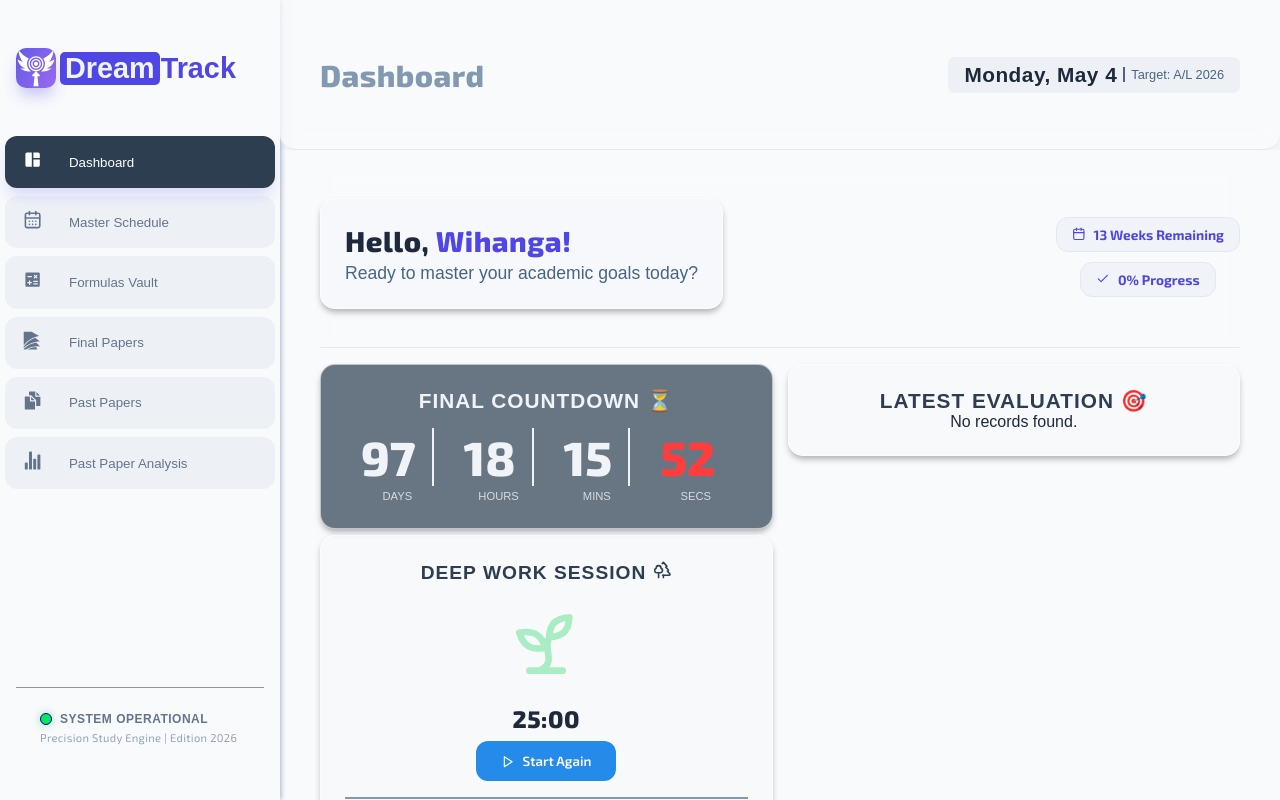
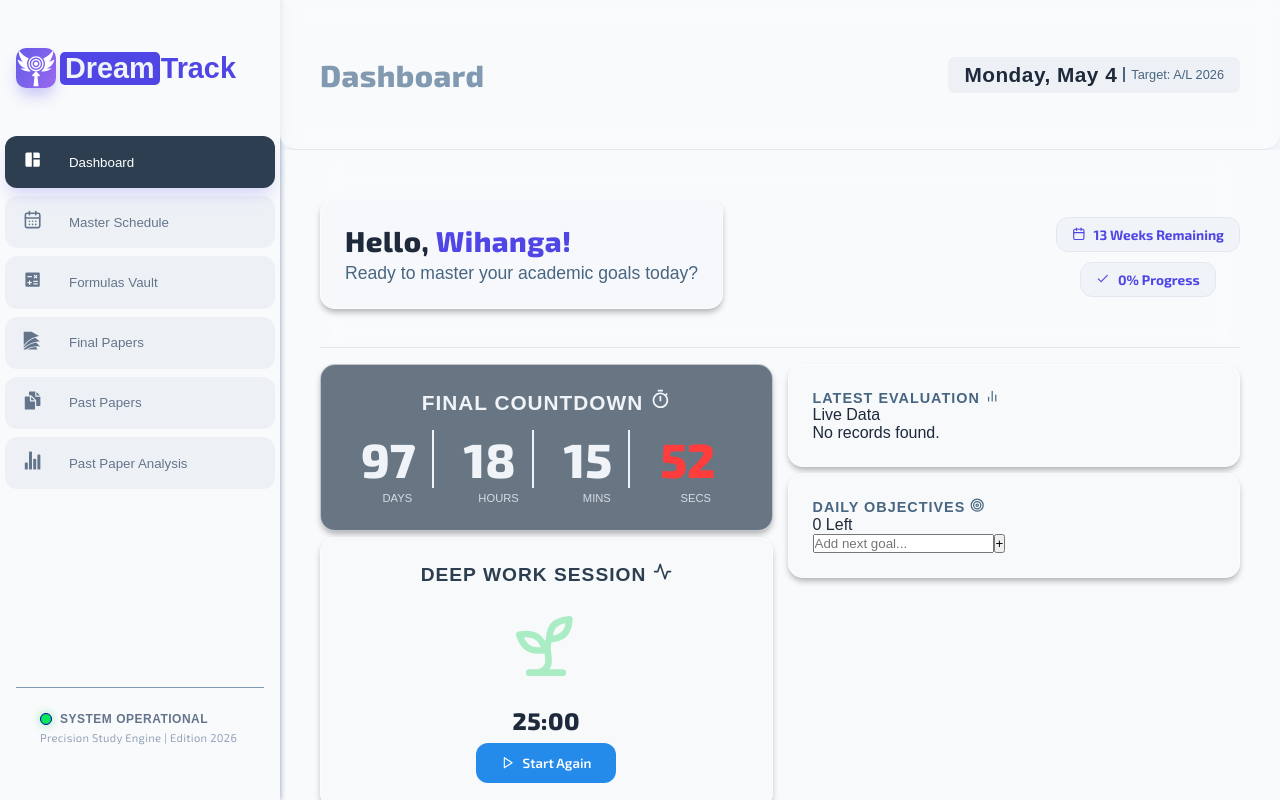
Before and after one commit to lakshan-beast/Future-Plan, a React (Vite) app: page / in a window 1280 px wide. Built offline with nearby package versions, Linux system fonts and the light colour scheme; a web font is replaced by a local one.

Commit message:
Enhance Dashboard UI with new icons and improved layout for focus and performance sections

```diff
--- a/src/pages/Dashboard.jsx
+++ b/src/pages/Dashboard.jsx
@@ -10,6 +10,14 @@ import {
   LuSprout,
   LuFlower2,
 } from "react-icons/lu";
+import { MdOutlineTimer } from "react-icons/md";
+
+import {
+  FiActivity,
+  FiTrendingUp,
+  FiBarChart2,
+  FiTarget,
+} from "react-icons/fi";
 
 const Dashboard = () => {
   // --- 1. States ---
@@ -140,7 +148,161 @@ const Dashboard = () => {
       .padStart(2, "0")}:${(s % 60).toString().padStart(2, "0")}`;
 
   return (
+    // <div className="dashboard-wrapper">
+    //   <header className="dashboard-main">
+    //     <div className="welcome-section card">
+    //       <h1>
+    //         Hello, <span>Wihanga!</span>
+    //       </h1>
+    //       <p>Ready to master your academic goals today?</p>
+    //     </div>
+    //     <div className="dashboard-main-right">
+    //       <div className="badge-status primary">
+    //         <LuCalendar /> {weeksUntilExam} Weeks Remaining
+    //       </div>
+    //       <div className="badge-status success">
+    //         <LuCheck /> {weeklyProgress}% Progress
+    //       </div>
+    //     </div>
+    //   </header>
+
+    //   <div className="main-grid">
+    //     <div className="left-col">
+    //       <div className="card countdown-card-premium">
+    //         <h3>Final Countdown ⏳</h3>
+    //         <div className="timer-grid">
+    //           <div className="time-item">
+    //             <span>{timeLeft.days}</span>
+    //             <small>Days</small>
+    //           </div>
+    //           <div className="time-item">
+    //             <span>{timeLeft.hours}</span>
+    //             <small>Hours</small>
+    //           </div>
+    //           <div className="time-item">
+    //             <span>{timeLeft.mins}</span>
+    //             <small>Mins</small>
+    //           </div>
+    //           <div className="time-item">
+    //             <span className="secs">{timeLeft.seconds}</span>
+    //             <small>Secs</small>
+    //           </div>
+    //         </div>
+    //       </div>
+
+    //       <div className="card focus-card-premium">
+    //         <h3>
+    //           Deep Work Session <LuTrees />
+    //         </h3>
+    //         <div className="forest-visual">
+    //           {isOvertime || 1500 - seconds > 1200 ? (
+    //             <LuTrees className="tree grown" />
+    //           ) : 1500 - seconds > 600 ? (
+    //             <LuFlower2 className="tree growing" />
+    //           ) : (
+    //             <LuSprout className="tree seed" />
+    //           )}
+    //         </div>
+
+    //         <div className={`timer-display ${isOvertime ? "emergency" : ""}`}>
+    //           {isOvertime && <span className="ot-label">OVERTIME</span>}
+    //           <h2>{formatTime(seconds)}</h2>
+    //         </div>
+
+    //         <div className="timer-controls">
+    //           <button
+    //             onClick={() => setIsActive(!isActive)}
+    //             className="btn-start">
+    //             {isActive ? <LuPause /> : <LuPlay />}{" "}
+    //             {isActive ? "Pause" : "Start Again"}
+    //           </button>
+    //           {(isActive || isOvertime) && (
+    //             <button onClick={finishFocusSession} className="btn-complete">
+    //               Finish & Plant
+    //             </button>
+    //           )}
+    //         </div>
+    //         {/* </div> */}
+
+    //         <div className="forest-gallery">
+    //           <h3>Weekly Forest Growth </h3>
+    //           <div className="calendar-grid">
+    //             {weeklyForest.map(([date, count], i) => (
+    //               <div key={i} className="day-growth">
+    //                 <div className="tree-stack">
+    //                   {[...Array(Math.min(count, 3))].map((_, idx) => (
+    //                     <LuTrees key={idx} />
+    //                   ))}
+    //                   {count === 0 && <span className="seed-dot">.</span>}
+    //                 </div>
+    //                 <span className="day-label">
+    //                   {date === new Date().toLocaleDateString()
+    //                     ? "Today"
+    //                     : date.split("/")[1] + "/" + date.split("/")[0]}
+    //                 </span>
+    //               </div>
+    //             ))}
+    //           </div>
+    //         </div>
+    //       </div>
+    //     </div>
+
+    //     <div className="right-col">
+    //       <div className="card performance-card">
+    //         <h3>Latest Evaluation 🎯</h3>
+    //         {lastPaper ? (
+    //           <div className="performance-content">
+    //             <span className="sub-badge">{lastPaper.subject}</span>
+    //             <div className="score-box">
+    //               <span className="score-num">{lastPaper.marks}</span>
+    //               <span className="percent-sign">%</span>
+    //             </div>
+    //             <p className="paper-type">{lastPaper.type} Paper</p>
+    //           </div>
+    //         ) : (
+    //           <p className="no-data">No records found.</p>
+    //         )}
+    //       </div>
+
+    //       <div className="card todo-card">
+    //         <h3>Daily Objectives 📚</h3>
+    //         <form
+    //           onSubmit={(e) => {
+    //             e.preventDefault();
+    //             if (!newTask.trim()) return;
+    //             const updated = [
+    //               ...tasks,
+    //               { id: Date.now(), text: newTask, completed: false },
+    //             ];
+    //             setTasks(updated);
+    //             localStorage.setItem("tasks", JSON.stringify(updated));
+    //             setNewTask("");
+    //           }}
+    //           className="task-form">
+    //           <input
+    //             value={newTask}
+    //             onChange={(e) => setNewTask(e.target.value)}
+    //             placeholder="Next milestone..."
+    //           />
+    //         </form>
+    //         <div className="task-list">
+    //           {tasks.map((t) => (
+    //             <div
+    //               key={t.id}
+    //               className={`task-item ${t.completed ? "done" : ""}`}
+    //               onClick={() => handleTaskToggle(t.id)}>
+    //               {t.completed ? <LuCheck /> : <LuCircle />}{" "}
+    //               <span>{t.text}</span>
+    //             </div>
+    //           ))}
+    //         </div>
+    //       </div>
+    //     </div>
+    //   </div>
+    // </div>
+
     <div className="dashboard-wrapper">
+      {/* Header Section */}
       <header className="dashboard-main">
         <div className="welcome-section card">
           <h1>
@@ -159,9 +321,12 @@ const Dashboard = () => {
       </header>
 
       <div className="main-grid">
+        {/* Left Column: Focus & Countdown */}
         <div className="left-col">
           <div className="card countdown-card-premium">
-            <h3>Final Countdown ⏳</h3>
+            <h3>
+              Final Countdown <MdOutlineTimer />
+            </h3>
             <div className="timer-grid">
               <div className="time-item">
                 <span>{timeLeft.days}</span>
@@ -184,7 +349,7 @@ const Dashboard = () => {
 
           <div className="card focus-card-premium">
             <h3>
-              Deep Work Session <LuTrees />
+              Deep Work Session <FiActivity />
             </h3>
             <div className="forest-visual">
               {isOvertime || 1500 - seconds > 1200 ? (
@@ -214,10 +379,13 @@ const Dashboard = () => {
                 </button>
               )}
             </div>
-            {/* </div> */}
+          </div>
 
-            <div className="forest-gallery">
-              <h3>Weekly Forest Growth </h3>
+          {/* Forest Gallery - separate card for better layout */}
+          <div className="card forest-gallery-premium">
+            <h3>
+              Weekly Forest Growth <FiTrendingUp />
+            </h3>
             <div className="calendar-grid">
               {weeklyForest.map(([date, count], i) => (
                 <div key={i} className="day-growth">
@@ -237,27 +405,41 @@ const Dashboard = () => {
             </div>
           </div>
         </div>
+
+        {/* Right Column: Performance & Tasks */}
+        <div className="right-col">
+          <div className="card performance-card-premium">
+            <div className="card-header">
+              <h3>
+                Latest Evaluation <FiBarChart2 />
+              </h3>
+              <span className="live-tag">Live Data</span>
             </div>
-
-        <div className="right-col">
-          <div className="card performance-card">
-            <h3>Latest Evaluation 🎯</h3>
             {lastPaper ? (
               <div className="performance-content">
-                <span className="sub-badge">{lastPaper.subject}</span>
-                <div className="score-box">
+                <div className="score-ring">
                   <span className="score-num">{lastPaper.marks}</span>
                   <span className="percent-sign">%</span>
                 </div>
-                <p className="paper-type">{lastPaper.type} Paper</p>
+                <div className="paper-info">
+                  <span className="sub-badge">{lastPaper.subject}</span>
+                  <p>{lastPaper.type} Paper Result</p>
+                </div>
               </div>
             ) : (
               <p className="no-data">No records found.</p>
             )}
           </div>
 
-          <div className="card todo-card">
-            <h3>Daily Objectives 📚</h3>
+          <div className="card todo-card-premium">
+            <div className="card-header">
+              <h3>
+                Daily Objectives <FiTarget />
+              </h3>
+              <span className="task-count">
+                {tasks.filter((t) => !t.completed).length} Left
+              </span>
+            </div>
             <form
               onSubmit={(e) => {
                 e.preventDefault();
@@ -270,20 +452,23 @@ const Dashboard = () => {
                 localStorage.setItem("tasks", JSON.stringify(updated));
                 setNewTask("");
               }}
-              className="task-form">
+              className="task-input-box">
               <input
                 value={newTask}
                 onChange={(e) => setNewTask(e.target.value)}
-                placeholder="Next milestone..."
+                placeholder="Add next goal..."
               />
+              <button type="submit">+</button>
             </form>
-            <div className="task-list">
+            <div className="task-scroll-area">
               {tasks.map((t) => (
                 <div
                   key={t.id}
-                  className={`task-item ${t.completed ? "done" : ""}`}
+                  className={`task-item-premium ${t.completed ? "is-done" : ""}`}
                   onClick={() => handleTaskToggle(t.id)}>
-                  {t.completed ? <LuCheck /> : <LuCircle />}{" "}
+                  <div className="check-box">
+                    {t.completed ? <LuCheck /> : <LuCircle />}
+                  </div>
                   <span>{t.text}</span>
                 </div>
               ))}
```
Lines whose indentation alone changed are shown as unchanged.
